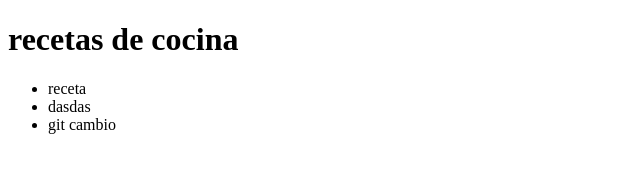
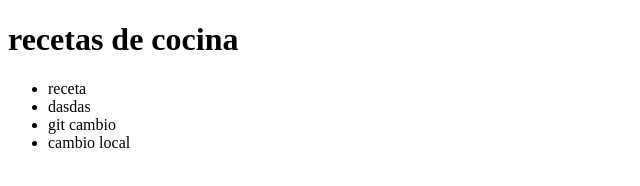
Before and after one commit to Silverplata/repositorio_html, a plain HTML site: page index.html in a window 1280 px wide. Shown: the whole page, without its empty margins (0-640 px from the left). Drawn offline with Linux system fonts and the light colour scheme.

Commit message:
crear conflicto

```diff
--- a/index.html
+++ b/index.html
@@ -12,6 +12,7 @@
             <li>receta</li>
             <li>dasdas</li>
             <li>git cambio</li>
+            <li>cambio local</li>
         </ul>
     </nav>
 </body>
```
